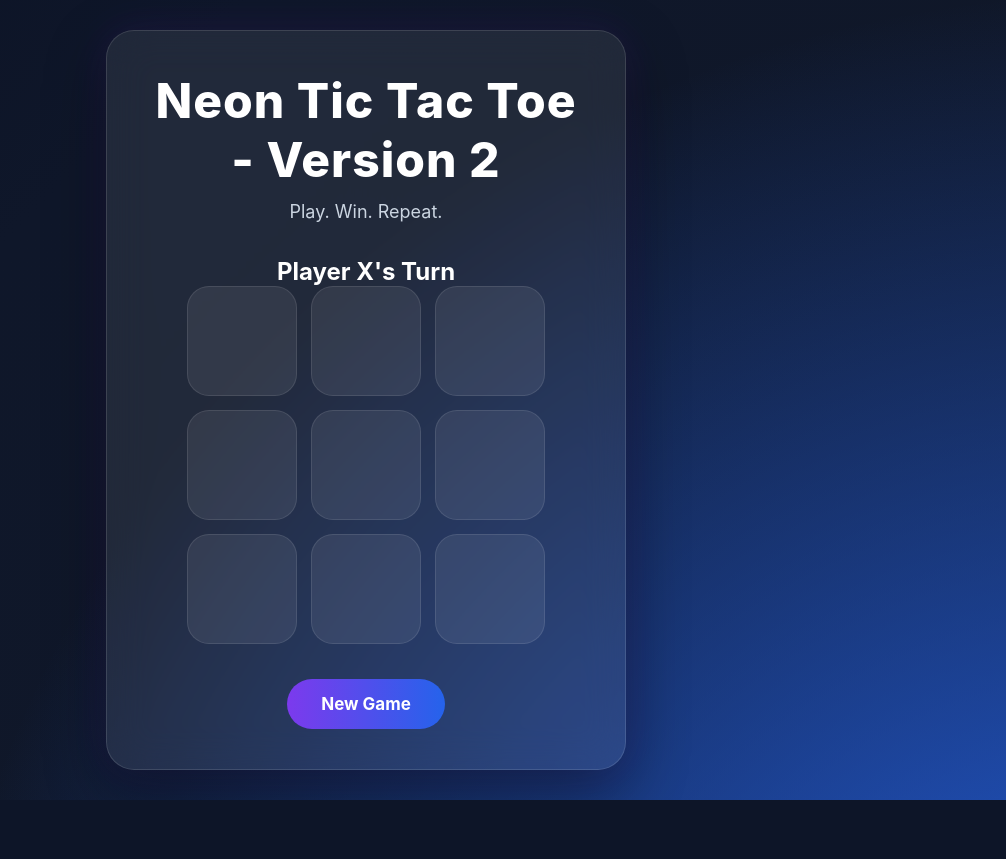
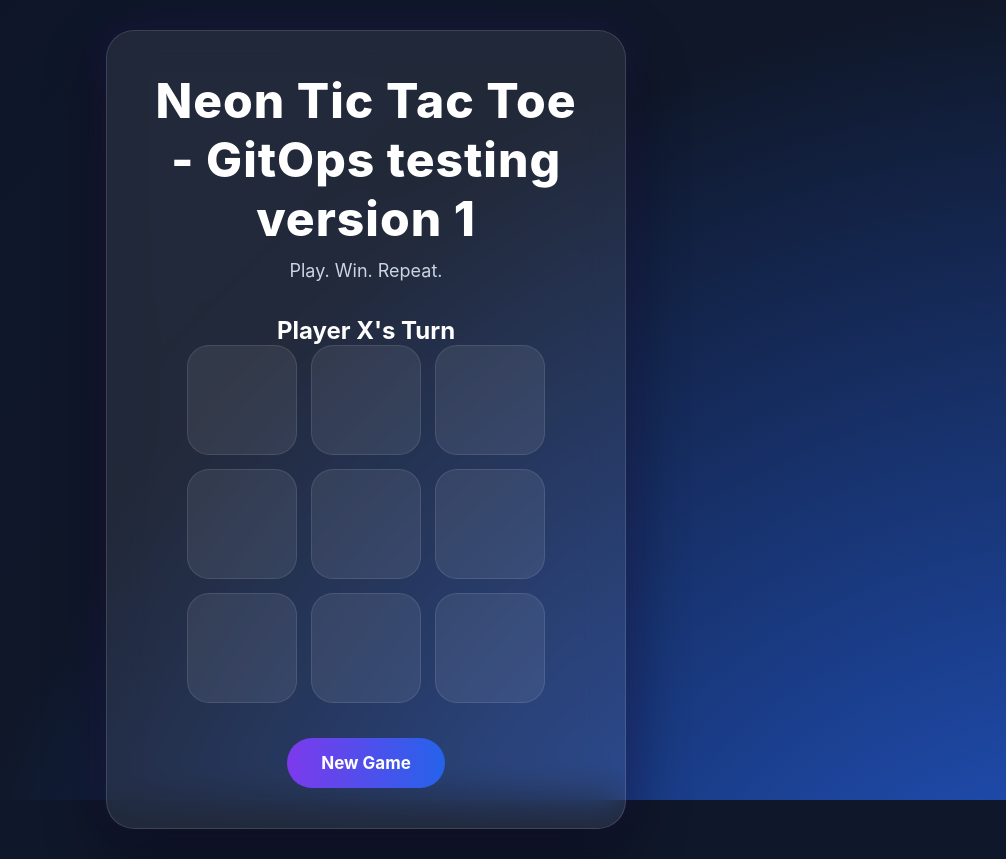
Before and after one commit to akashcoder02/azure-devops-aks-demo, a Flask app: page / in a window 1280 px wide. Shown: the whole page, without its empty margins (274-1280 px from the left). Before the commit the page ends 800 px from the top, so only its background shows below. Run offline with Flask 3, Linux system fonts and the light colour scheme.

Commit message:
Gitops Version 1 testing

```diff
--- a/applications/tic-tac-toe/templates/index.html
+++ b/applications/tic-tac-toe/templates/index.html
@@ -39,7 +39,7 @@
 
     <div class="glass-card">
 
-        <h1>Neon Tic Tac Toe - Version 2</h1>
+        <h1>Neon Tic Tac Toe - GitOps testing version 1</h1>
 
         <p class="subtitle">
             Play. Win. Repeat.
```
